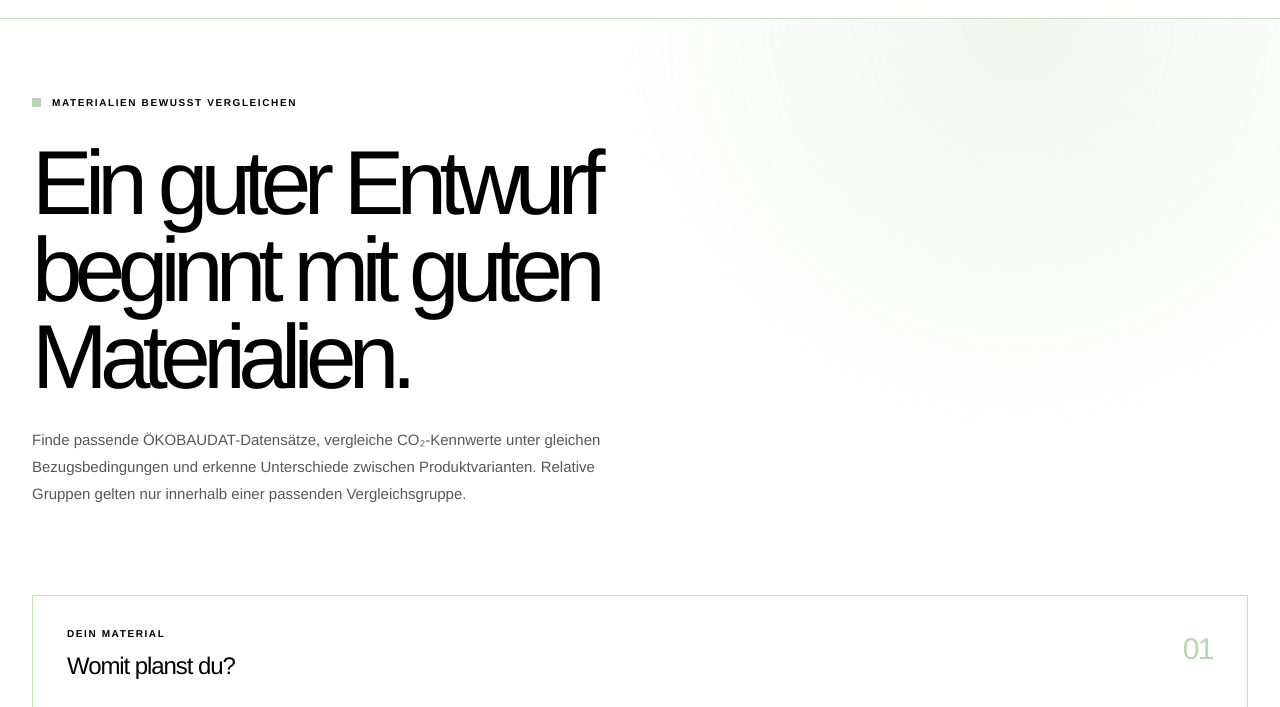
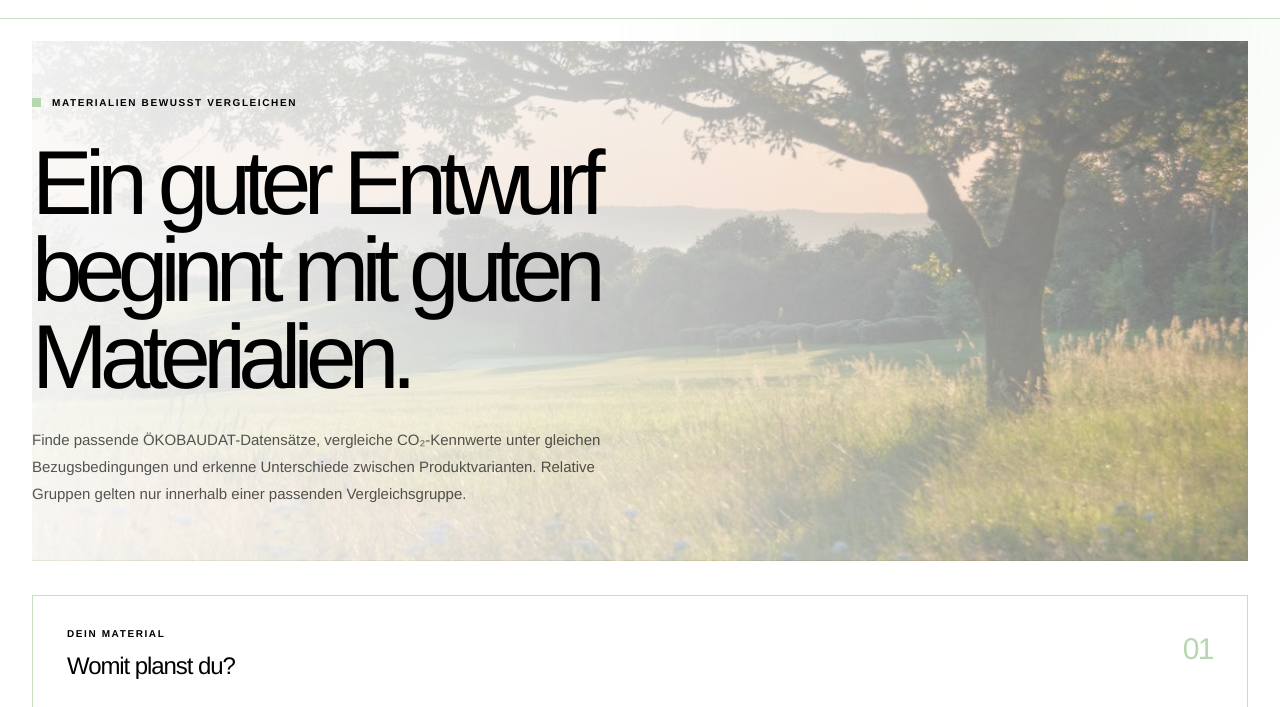
Before and after one commit to Jade-HS-Vibecoding-WPK/CO-Emissionsrechner, a plain HTML site: page public/index.html in a window 1280 px wide. Shown: the part 57-764 px from the top of the page. Drawn offline with Linux system fonts and the light colour scheme.

Commit message:
Restore the supplied landscape hero image
Co-authored-by: Copilot App <223556219+Copilot@users.noreply.github.com>

```diff
--- a/public/swiss.css
+++ b/public/swiss.css
@@ -100,6 +100,20 @@ main {
   position: relative;
   isolation: isolate;
   overflow: hidden;
+}
+
+.intro::before {
+  position: absolute;
+  z-index: -1;
+  inset: 22px 0 10px;
+  background-image:
+    linear-gradient(90deg, rgba(255, 255, 255, .92), rgba(255, 255, 255, .74) 38%, rgba(255, 255, 255, .28)),
+    url("/landscape.jpg");
+  background-position: center, center 54%;
+  background-size: cover;
+  content: "";
+  opacity: .84;
+  pointer-events: none;
 }
 
 .intro-copy-block { grid-column: 1 / span 7; }
@@ -389,6 +403,7 @@ footer {
   h1 br { display: none; }
   h1 span { display: block; margin-top: .13em; }
   .intro-copy { font-size: 12px; line-height: 1.65; }
+  .intro::before { inset: 18px 0 8px; background-position: center, 58% center; }
   .search-panel { padding: 21px 17px 18px; }
   .section-heading h2, .results-heading h2 { font-size: 20px; }
   .form-grid { grid-template-columns: repeat(4, minmax(0, 1fr)); gap: 12px; margin-top: 19px; }
```
Also changed, not shown: public/landscape.jpg (added), 1 other file.
